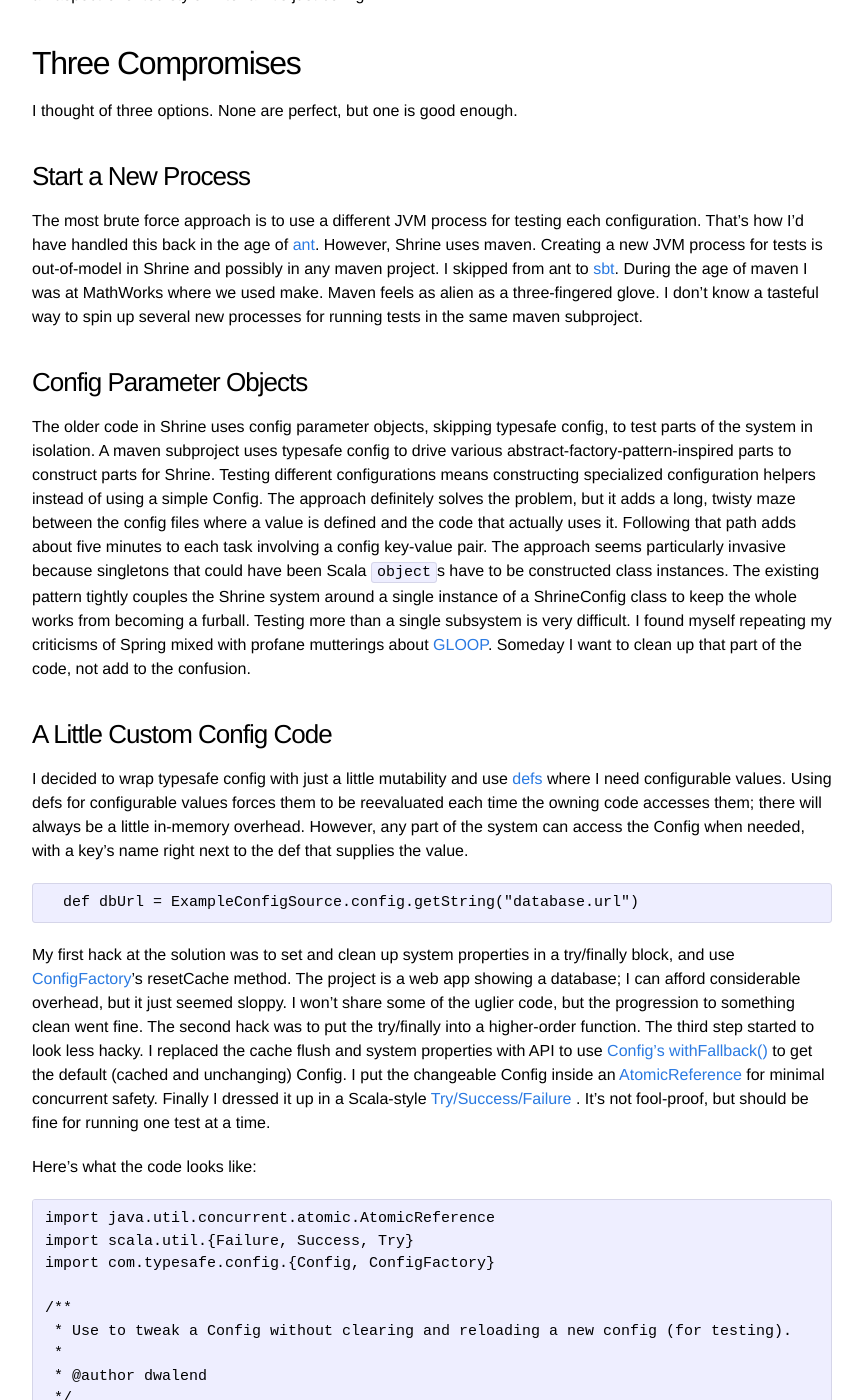
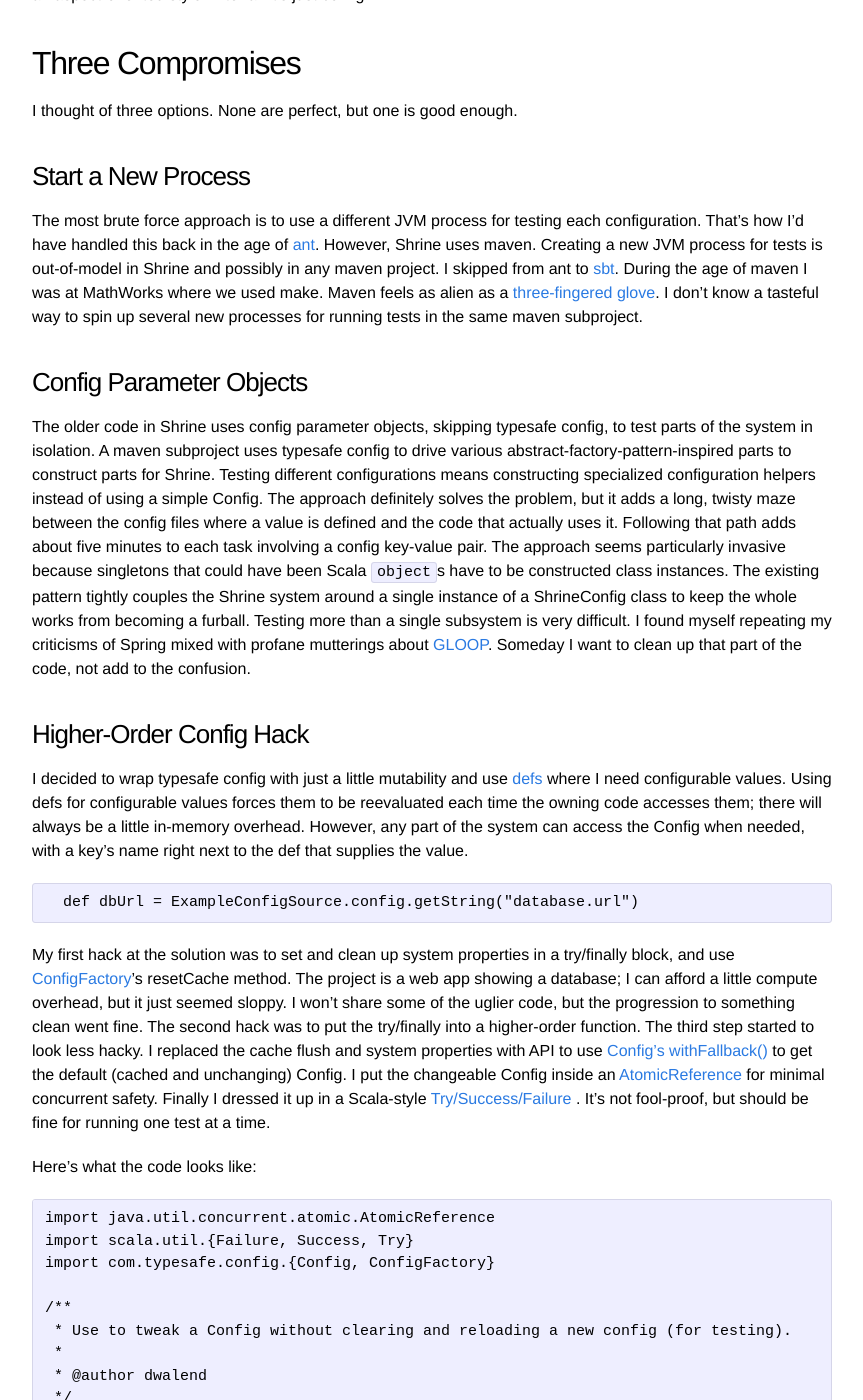
Before and after one commit to dwalend/blog, a Jekyll site: the page built from _posts/2015-06-21-Test-With-TypeSafeConfig.md, in a window 1280 px wide and 1400 px high, scrolled down 769 px. Shown: the whole window, without its empty margins (208-1071 px from the left). Built offline with Jekyll 4.4.1, drawn with Linux system fonts in a browser that asks for light colours; Markdown is read by kramdown in place of the engine named in the settings; comment, search, counter and statistics services are not loaded; some of the changed text lies outside the part shown.

````diff
--- a/_posts/2015-06-21-Test-With-TypeSafeConfig.md
+++ b/_posts/2015-06-21-Test-With-TypeSafeConfig.md
@@ -27,13 +27,13 @@ I thought of three options. None are perfect, but one is good enough.
 
 ### Start a New Process
 
-The most brute force approach is to use a different JVM process for testing each configuration. That's how I'd have handled this back in the age of [ant](http://zeroturnaround.com/rebellabs/java-build-tools-part-2-a-decision-makers-comparison-of-maven-gradle-and-ant-ivy/). However, Shrine uses maven. Creating a new JVM process for tests is out-of-model in Shrine and possibly in any maven project. I skipped from ant to [sbt](https://codeascraft.com/2014/09/30/building-a-better-build-our-transition-from-ant-to-sbt/). During the age of maven I was at MathWorks where we used make. Maven feels as alien as a three-fingered glove. I don't know a tasteful way to spin up several new processes for running tests in the same maven subproject.
+The most brute force approach is to use a different JVM process for testing each configuration. That's how I'd have handled this back in the age of [ant](http://zeroturnaround.com/rebellabs/java-build-tools-part-2-a-decision-makers-comparison-of-maven-gradle-and-ant-ivy/). However, Shrine uses maven. Creating a new JVM process for tests is out-of-model in Shrine and possibly in any maven project. I skipped from ant to [sbt](https://codeascraft.com/2014/09/30/building-a-better-build-our-transition-from-ant-to-sbt/). During the age of maven I was at MathWorks where we used make. Maven feels as alien as a [three-fingered glove](https://www.etsy.com/listing/91486506/alien-hand-knit-kiwi-green-warm-three). I don't know a tasteful way to spin up several new processes for running tests in the same maven subproject.
 
 ### Config Parameter Objects
 
 The older code in Shrine uses config parameter objects, skipping typesafe config, to test parts of the system in isolation. A maven subproject uses typesafe config to drive various abstract-factory-pattern-inspired parts to construct parts for Shrine. Testing different configurations means constructing specialized configuration helpers instead of using a simple Config. The approach definitely solves the problem, but it adds a long, twisty maze between the config files where a value is defined and the code that actually uses it. Following that path adds about five minutes to each task involving a config key-value pair. The approach seems particularly invasive because singletons that could have been Scala ```object```s have to be constructed class instances. The existing pattern tightly couples the Shrine system around a single instance of a ShrineConfig class to keep the whole works from becoming a furball. Testing more than a single subsystem is very difficult. I found myself repeating my criticisms of Spring mixed with profane mutterings about [GLOOP](http://perl.plover.com/yak/design/samples/slide004.html). Someday I want to clean up that part of the code, not add to the confusion.
 
-### A Little Custom Config Code
+### Higher-Order Config Hack
 
 I decided to wrap typesafe config with just a little mutability and use [defs](http://blog.jessitron.com/2012/07/choices-with-def-and-val-in-scala.html) where I need configurable values. Using defs for configurable values forces them to be reevaluated each time the owning code accesses them; there will always be a little in-memory overhead. However, any part of the system can access the Config when needed, with a key's name right next to the def that supplies the value.
 
@@ -41,7 +41,7 @@ I decided to wrap typesafe config with just a little mutability and use [defs](h
   def dbUrl = ExampleConfigSource.config.getString("database.url")
 ```
 
-My first hack at the solution was to set and clean up system properties in a try/finally block, and use [ConfigFactory](https://github.com/typesafehub/config/blob/master/config/src/main/java/com/typesafe/config/ConfigFactory.java)'s resetCache method. The project is a web app showing a database; I can afford considerable overhead, but it just seemed sloppy. I won't share some of the uglier code, but the progression to something clean went fine. The second hack was to put the try/finally into a higher-order function. The third step started to look less hacky. I replaced the cache flush and system properties with API to use [Config's withFallback()](https://github.com/typesafehub/config#merging-config-trees) to get the default (cached and unchanging) Config. I put the changeable Config inside an [AtomicReference](https://docs.oracle.com/javase/8/docs/api/java/util/concurrent/atomic/package-summary.html) for minimal concurrent safety. Finally I dressed it up in a Scala-style [Try/Success/Failure](http://danielwestheide.com/blog/2012/12/26/the-neophytes-guide-to-scala-part-6-error-handling-with-try.html) . It's not fool-proof, but should be fine for running one test at a time.
+My first hack at the solution was to set and clean up system properties in a try/finally block, and use [ConfigFactory](https://github.com/typesafehub/config/blob/master/config/src/main/java/com/typesafe/config/ConfigFactory.java)'s resetCache method. The project is a web app showing a database; I can afford a little compute overhead, but it just seemed sloppy. I won't share some of the uglier code, but the progression to something clean went fine. The second hack was to put the try/finally into a higher-order function. The third step started to look less hacky. I replaced the cache flush and system properties with API to use [Config's withFallback()](https://github.com/typesafehub/config#merging-config-trees) to get the default (cached and unchanging) Config. I put the changeable Config inside an [AtomicReference](https://docs.oracle.com/javase/8/docs/api/java/util/concurrent/atomic/package-summary.html) for minimal concurrent safety. Finally I dressed it up in a Scala-style [Try/Success/Failure](http://danielwestheide.com/blog/2012/12/26/the-neophytes-guide-to-scala-part-6-error-handling-with-try.html) . It's not fool-proof, but should be fine for running one test at a time.
 
 Here's what the code looks like:
 
````
Also changed, not shown: other parts of _posts/2015-06-21-Test-With-TypeSafeConfig.md (+2 -2 lines), 2 other files.
